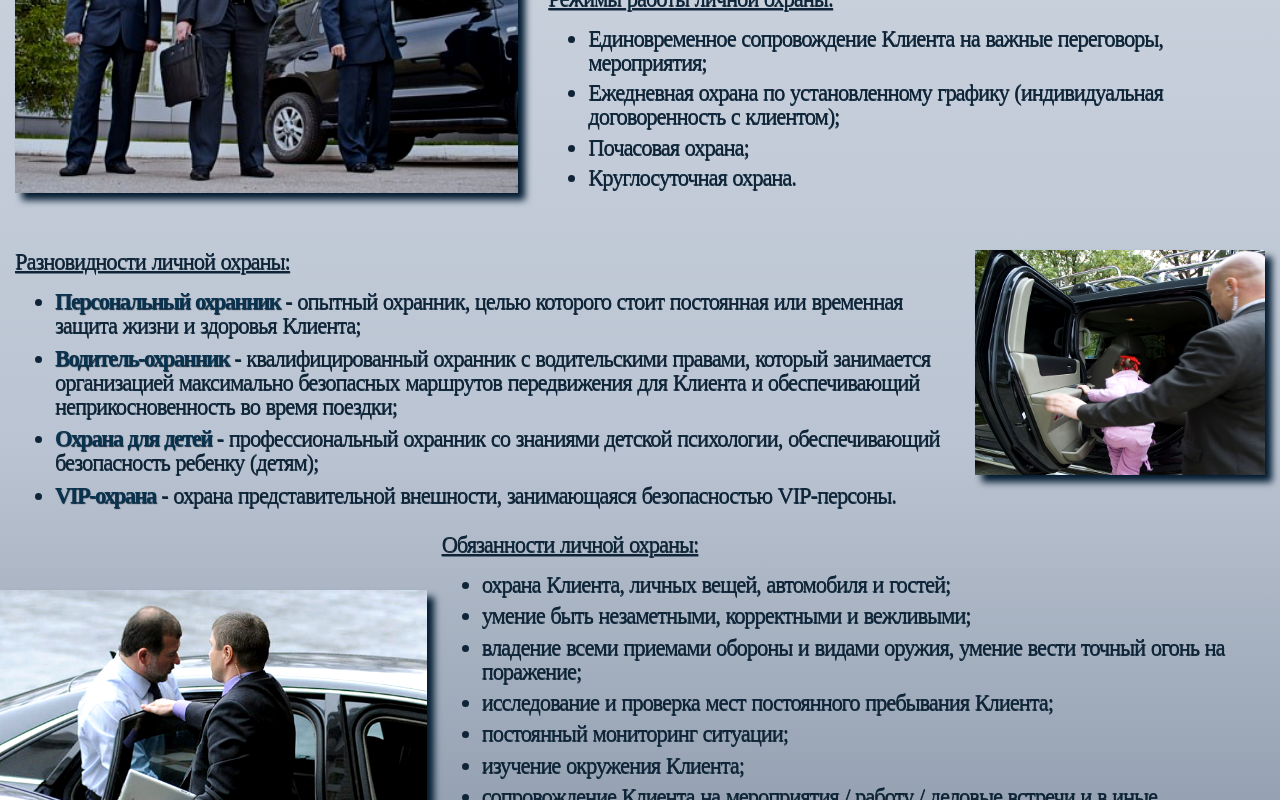
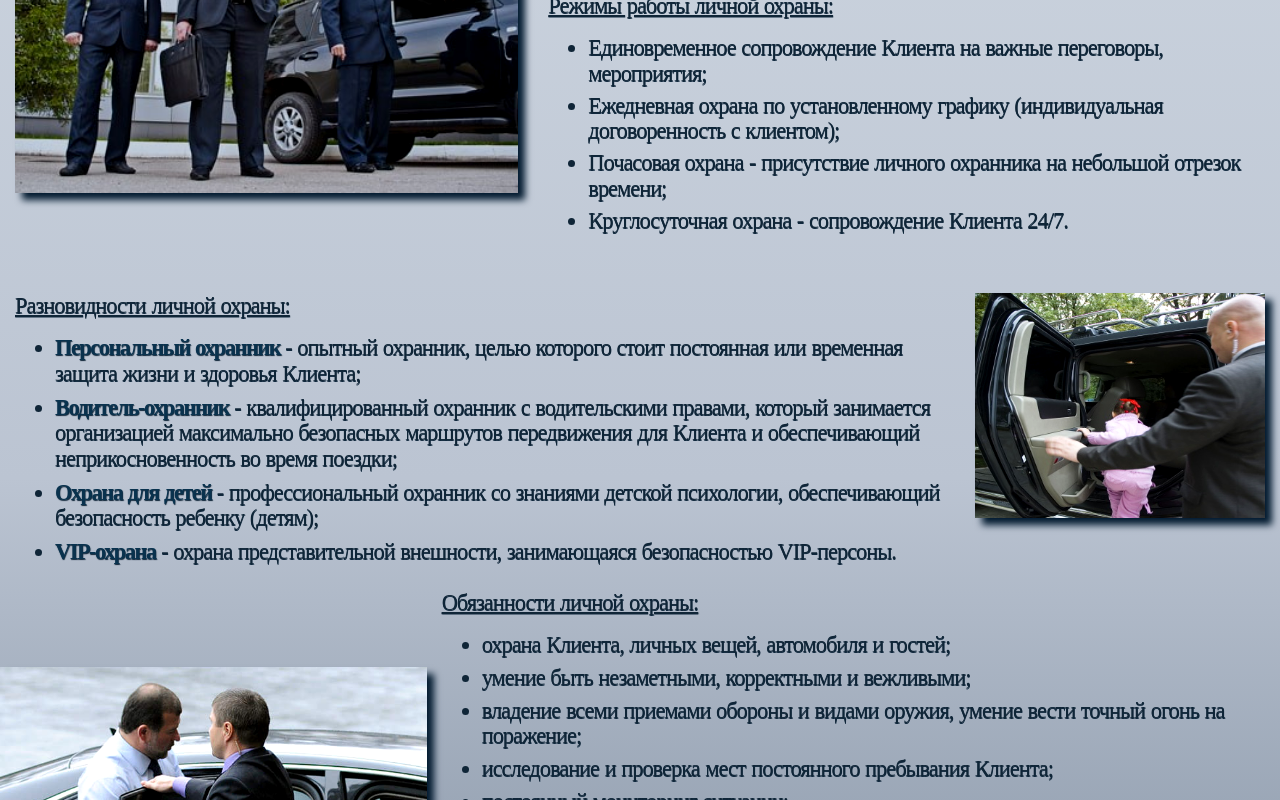
Before and after one commit to AnigalHub/Valencia, a Nuxt app: page /bodyguard in a window 1280 px wide. Shown: the part 320-1120 px from the top of the page. Built offline with nearby package versions, Linux system fonts and the light colour scheme.

Commit message:
добавлено описание видам охраны

```diff
--- a/pages/bodyguard.vue
+++ b/pages/bodyguard.vue
@@ -25,8 +25,8 @@
             <ul class="text">
               <li>Единовременное сопровождение Клиента на важные переговоры, мероприятия;</li>
               <li>Ежедневная охрана по установленному графику (индивидуальная договоренность с клиентом);</li>
-              <li>Почасовая охрана;</li>
-              <li>Круглосуточная охрана.</li>
+              <li>Почасовая охрана - присутствие личного охранника на небольшой отрезок времени;</li>
+              <li>Круглосуточная охрана - сопровождение Клиента 24/7.</li>
             </ul>
           </b-col>
         </b-row>
@@ -118,7 +118,7 @@
     font-weight: 500;
     letter-spacing: -1px;
     font-size: 1.4rem;
-    line-height: 1.5rem;
+    line-height: 1.6rem;
     text-shadow: 0.25px 0.5px 0.5px rgb(16, 40, 61);
     color:rgb(15, 37, 55);
   }
@@ -131,6 +131,6 @@
     padding-bottom: 0.95%;
   }
   .col-4{
-    padding: 4.5% 0 0 0 !important;
+    padding: 6% 0 0 0 !important;
   }
 </style>
```
